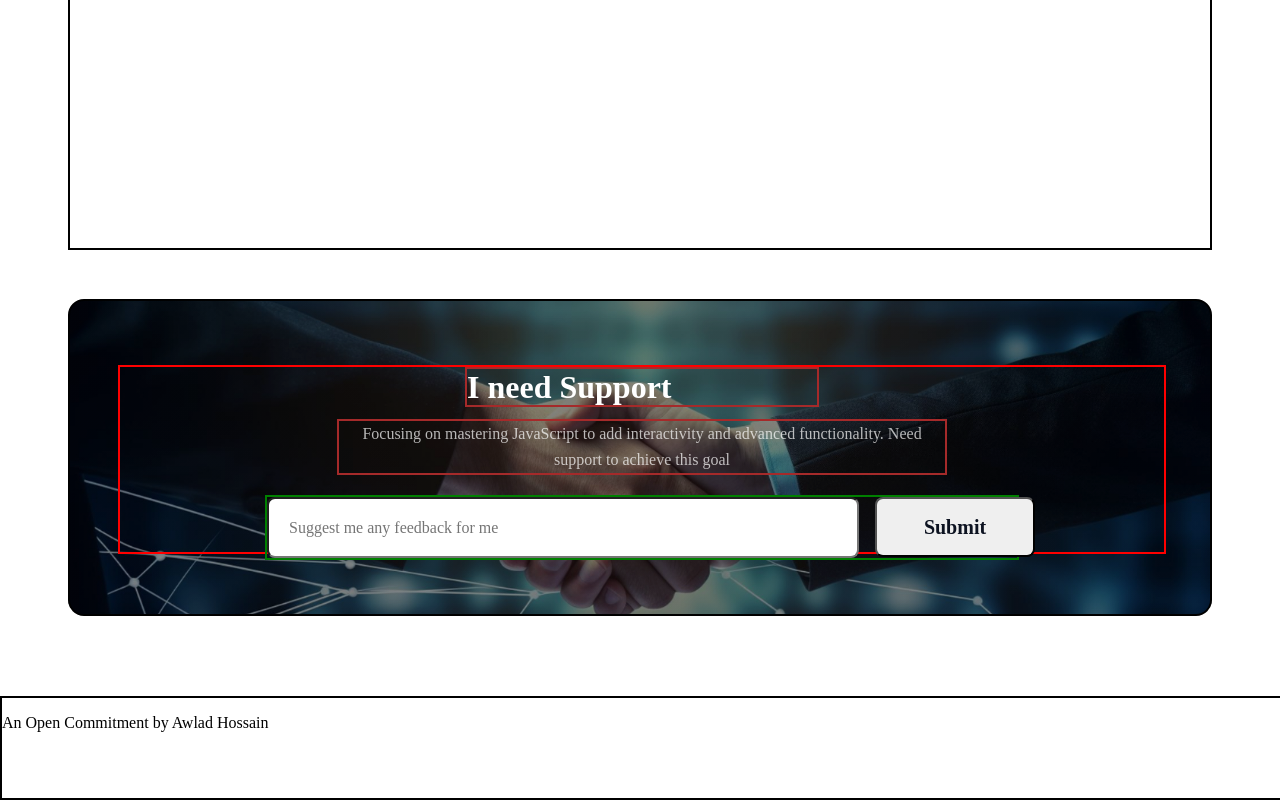
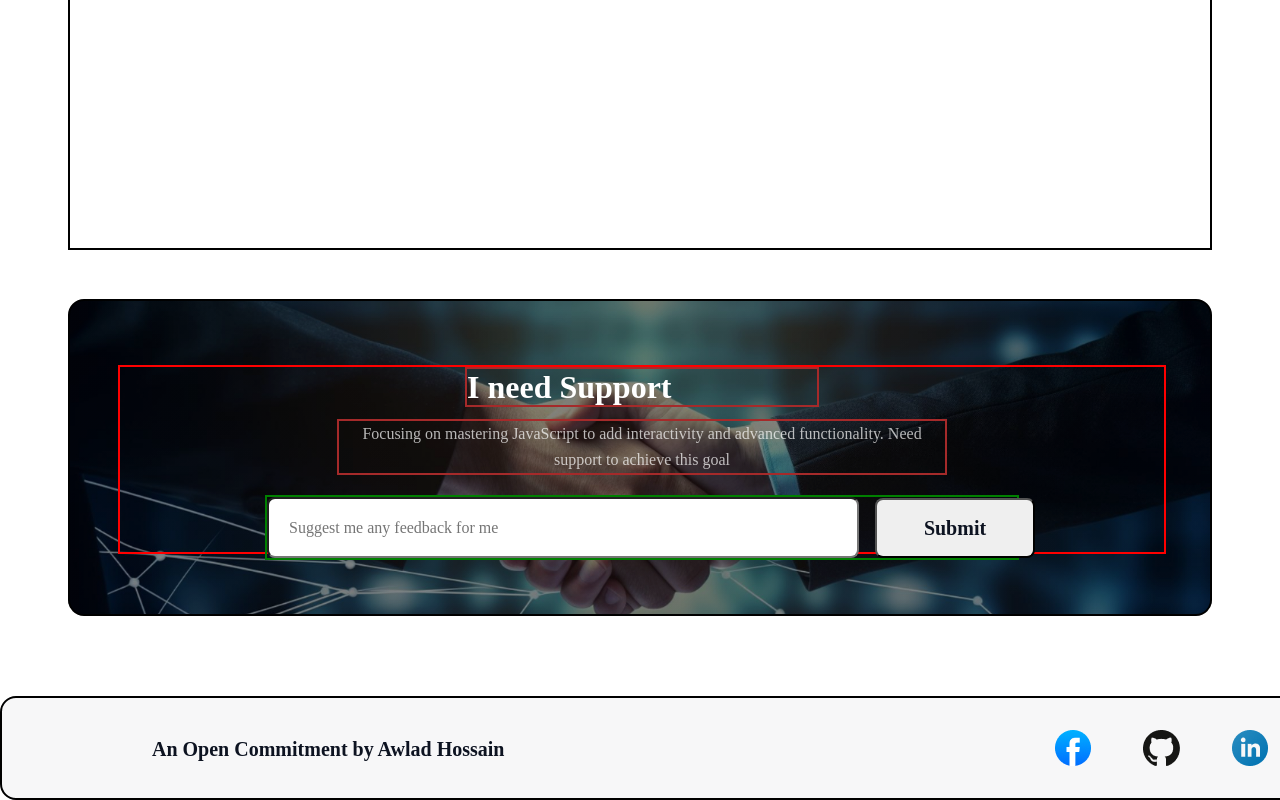
Before and after one commit to Shaon007/WebWonderland, a plain HTML site: page index.html in a window 1280 px wide. Shown: the part 4477-5277 px from the top of the page. Drawn offline with Linux system fonts and the light colour scheme; a web font is replaced by a local one.

Commit message:
added footer

```diff
--- a/styles.css
+++ b/styles.css
@@ -539,7 +539,7 @@ iframe {
   height: 60px;
   width: 160px;
   color: #0D1321;
-  margin: 0;
+  margin-top: 1px;
   padding: 17px 20px;
     text-align: center;
     font-family: "Azeret Mono";
@@ -558,7 +558,28 @@ iframe {
   margin: 0 auto;
   display: flex;
   justify-content: space-between;
+  border-radius: 16px;
+    background: rgba(13, 19, 33, 0.03);
 }
 .footer-left{
-
+  margin:  20px 0 32px 150px;
 }
+.footer-left p{
+  color: #0D1321;
+   /* margin: 32px 0; */
+   padding: 0;
+    text-align: center;
+    font-family: "Azeret Mono";
+    font-size: 20px;
+    font-style: normal;
+    font-weight: 600;
+    line-height: normal;
+}
+.footer-right{
+  /* justify-content: center;
+  align-items: center; */
+  margin: 32px 150px;
+}
+.footer-right a{
+   margin: 24px;
+}
```
